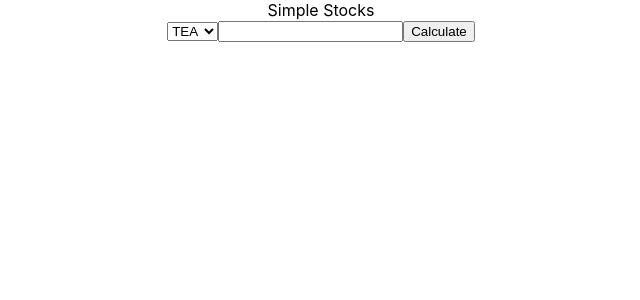
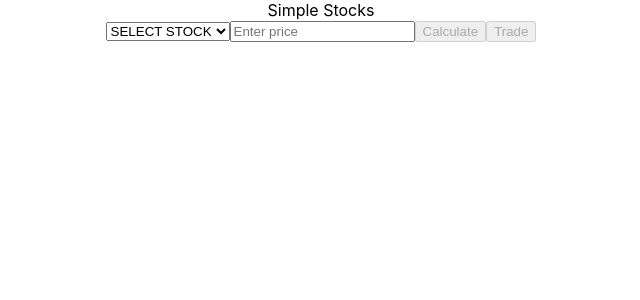
Before and after one commit to raj793/super-simple-stocks, a React (Create React App) app: page / in a window 1280 px wide. Shown: the top 300 px of the page, without its empty margins (319-959 px from the left). Built offline with nearby package versions, Linux system fonts and the light colour scheme.

Commit message:
feat: added stock calculations

```diff
--- a/src/App.js
+++ b/src/App.js
@@ -1,20 +1,42 @@
-import React from 'react';
+import React, { useState } from 'react';
+import { CustomInput, CustomSelect, Button } from './components';
+import useCalculate from './hooks/useCalculate';
+import { stocks } from './constants/stocks';
+
 import './App.css';
 
-import { CustomInput, CustomSelect, Button } from './components';
+function App() {
+	const [transactions, calculated, setTransactions, calculateData] =
+		useCalculate();
+	const [input, setInput] = useState('');
+	const [stock, setStock] = useState({});
+	const [] = useState();
 
-import { stocks } from './constants/stocks';
+	const customSelectHandler = e => {
+		if (e.target.value === 'default') {
+			setStock({});
+		}
+		setStock(JSON.parse(e.target.value));
+	};
 
-function App() {
+	const onCalculate = () => {
+		calculateData(input, stock);
+	};
+
+	const onTrade = () => {};
+
 	return (
 		<div className='App'>
 			<header>Simple Stocks</header>
 			<div>
-				<CustomSelect>
+				<CustomSelect onChange={customSelectHandler}>
+					<CustomSelect.Options value={'default'} key={'default'}>
+						SELECT STOCK
+					</CustomSelect.Options>
 					{stocks.map(stock => {
 						return (
 							<CustomSelect.Options
-								value={stock.symbol}
+								value={JSON.stringify(stock)}
 								key={stock.symbol}
 							>
 								{stock.symbol}
@@ -22,9 +44,26 @@ function App() {
 						);
 					})}
 				</CustomSelect>
-				<CustomInput type='number' />
-				<Button>Calculate</Button>
+				<CustomInput
+					type='number'
+					placeholder='Enter price'
+					value={input}
+					onChange={e => {
+						setInput(parseFloat(e.target.value));
+					}}
+				/>
+				<Button disabled={!stock?.symbol} onClick={onCalculate}>
+					Calculate
+				</Button>
+				<Button disabled={!stock?.symbol} onClick={onTrade}>
+					Trade
+				</Button>
 			</div>
+			{Object.keys(calculated).length > 0 && (
+				<div>
+					PE: {calculated.pe} DY: {calculated.dy}
+				</div>
+			)}
 		</div>
 	);
 }
--- a/src/components/CustomInput/index.js
+++ b/src/components/CustomInput/index.js
@@ -2,7 +2,7 @@ import React from 'react';
 
 const CustomInput = ({ value, defaultValue, onChange, ...props }) => {
 	const onChangeHandler = e => {
-		//TODO: onChange handler implementation
+		onChange && onChange(e);
 	};
 
 	return (
--- a/src/components/CustomSelect/index.js
+++ b/src/components/CustomSelect/index.js
@@ -3,7 +3,7 @@ import CustomSelectOptions from './CustomSelectOptions';
 
 const CustomSelect = ({ children, onChange }) => {
 	const onChangeHandler = e => {
-		//TODO: Perform onChange operations
+		onChange && onChange(e);
 	};
 
 	return <select onChange={onChangeHandler}>{children}</select>;
--- a/src/hooks/useCalculate/index.js
+++ b/src/hooks/useCalculate/index.js
@@ -1,9 +1,30 @@
 import React, { useState, useEffect } from 'react';
+import { calculateDividendYield, calculatePeRatio } from '../../utils/utils';
 
 const useCalculate = (initValue = []) => {
 	const [transactions, setTransactions] = useState(initValue);
+	const [calculated, setCalculated] = useState({});
 
-	return [transactions, setTransactions];
+	const calculateData = (price, stock) => {
+		if (!price && price <= 0) return;
+
+		const { lastDividend, fixedDividend, parValue } = stock;
+
+		const dy = calculateDividendYield(
+			lastDividend,
+			fixedDividend,
+			parValue,
+			price
+		);
+		const pe = calculatePeRatio(price, lastDividend);
+
+		setCalculated({
+			dy: dy,
+			pe: pe,
+		});
+	};
+
+	return [transactions, calculated, setTransactions, calculateData];
 };
 
 export default useCalculate;
--- /dev/null
+++ b/src/utils/utils.js
@@ -0,0 +1,26 @@
+export const calculateDividendYield = (
+	lastDividend,
+	fixedDividend,
+	parValue,
+	price
+) => {
+	if (fixedDividend) {
+		return roundToDecimals((fixedDividend * parValue) / price, 2);
+	} else if (lastDividend > 0) {
+		return roundToDecimals(lastDividend / price, 2);
+	}
+
+	return 0;
+};
+
+export const calculatePeRatio = (price, dividend) => {
+	if (dividend <= 0) {
+		return 0;
+	}
+
+	return roundToDecimals(price / dividend, 2);
+};
+
+const roundToDecimals = (num, decimals) => {
+	return parseFloat(num).toFixed(decimals);
+};
```
